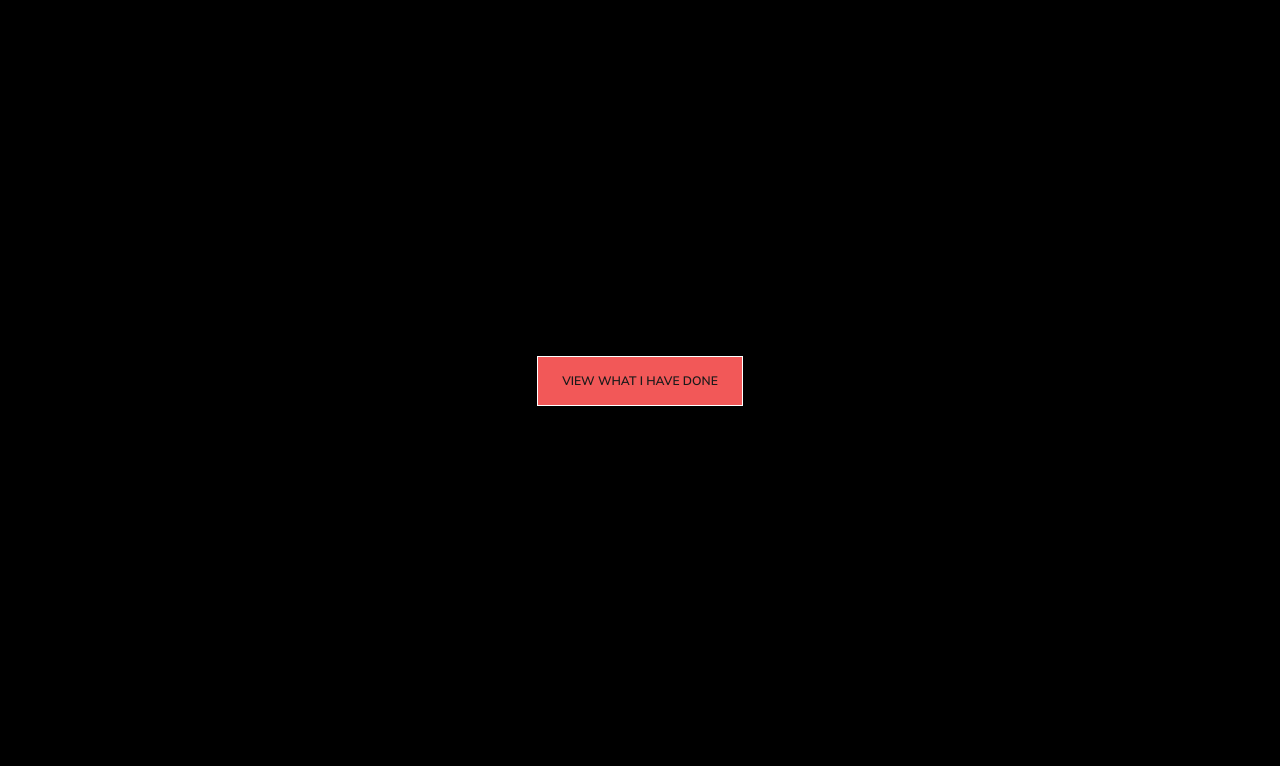
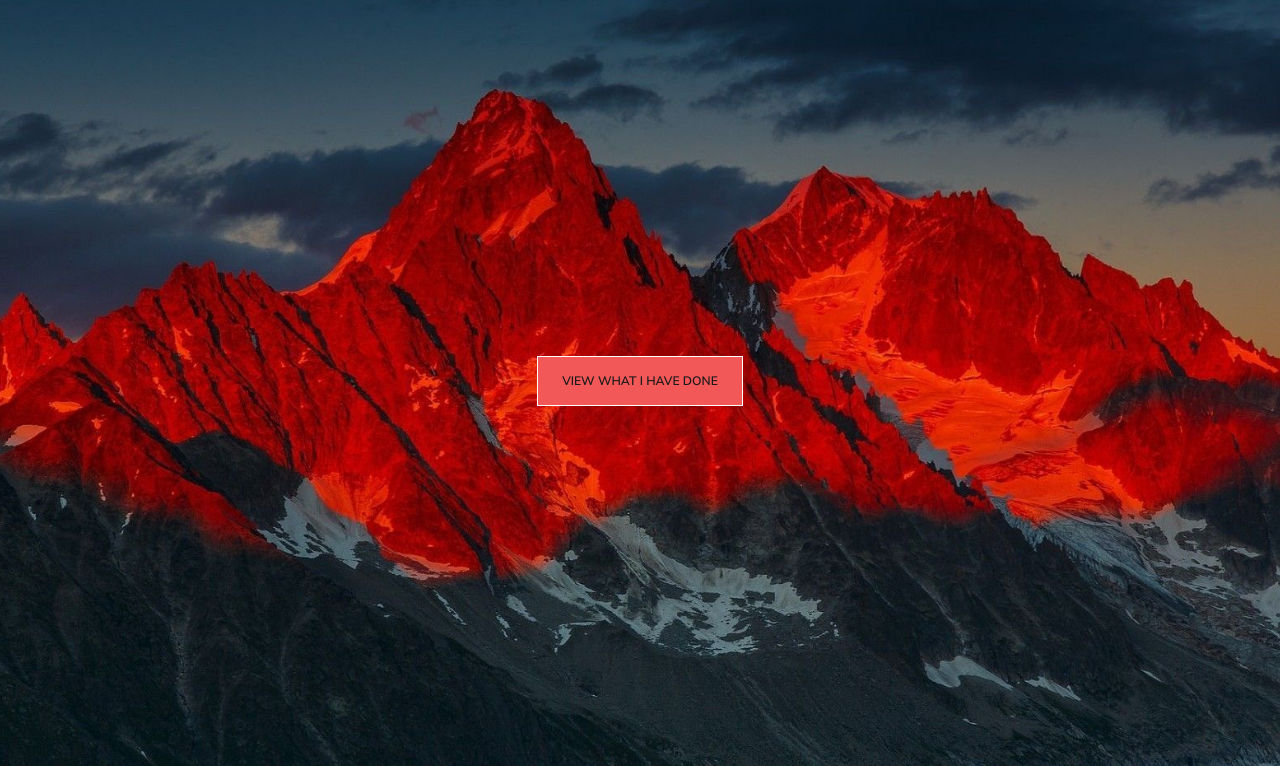
Before and after one commit to DevonMartens/Portfolio_DevonMartens, a plain HTML site: page index.html in a window 1280 px wide. Shown: the part 280-1046 px from the top of the page. Drawn offline with nearby package versions, Linux system fonts and the light colour scheme.

Commit message:
background up

```diff
--- a/assets/css/style.css
+++ b/assets/css/style.css
@@ -116,7 +116,7 @@ body {
 
 .banner {
     height: calc(100vh + 88.88px);
-    background-image: url("");
+    background-image: url("https://github.com/DevonMartens/Portfolio_DevonMartens/blob/master/assets/images/background_red_mountains.jpg?raw=true");
     -webkit-background-size: cover;
     -moz-background-size: cover;
     -o-background-size: cover;
```
